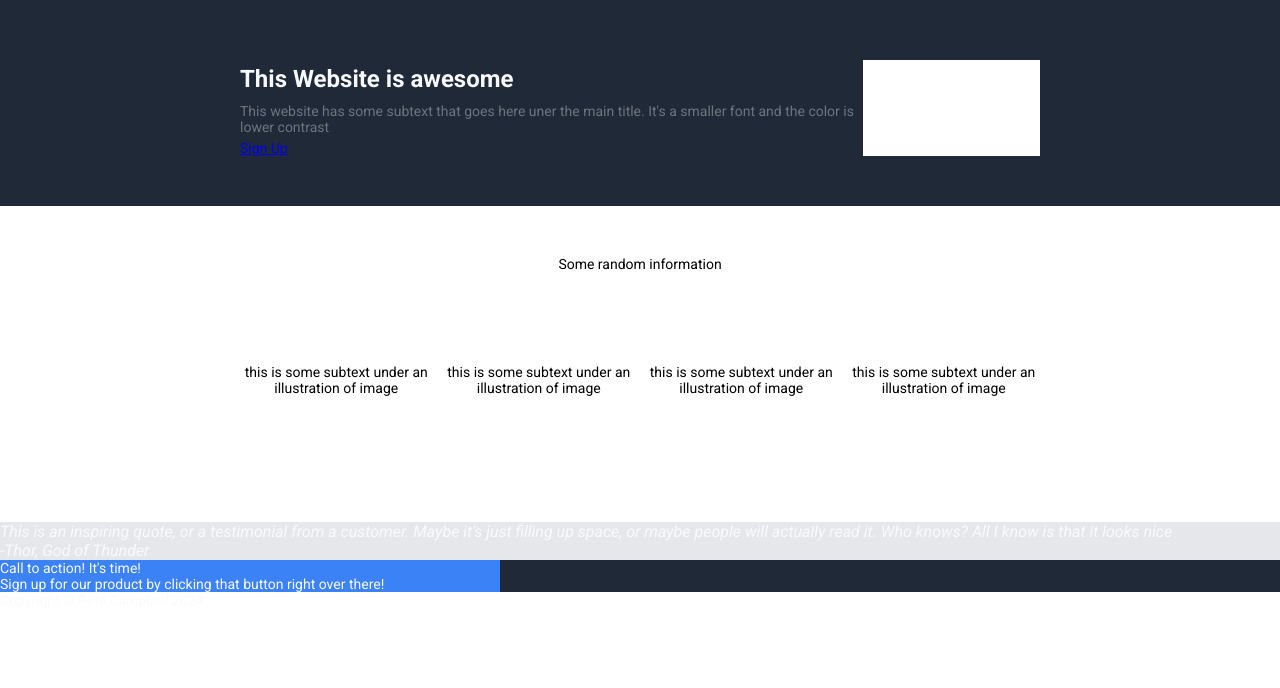
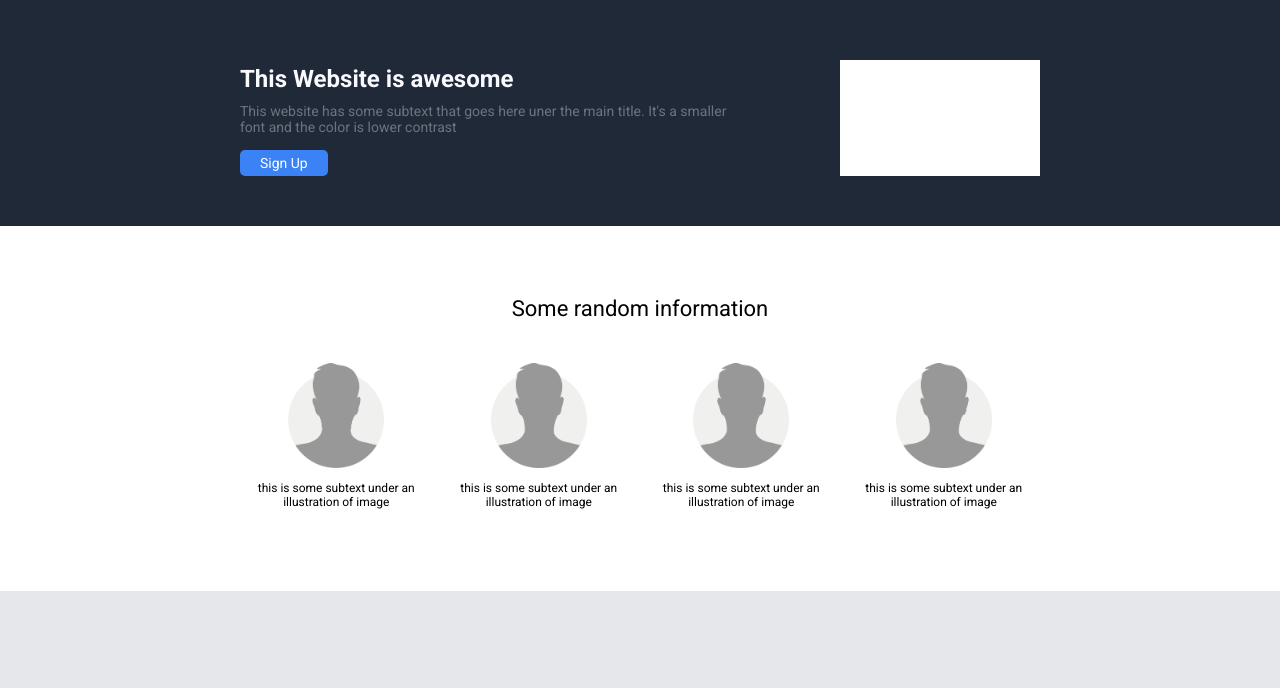
Before and after one commit to pjcampbell14/first-landing-page, a plain HTML site: page index.html in a window 1280 px wide. Shown: the part 40-728 px from the top of the page. Drawn offline with Linux system fonts and the light colour scheme.

Commit message:
Basic landing page complete

```diff
--- a/index.html
+++ b/index.html
@@ -10,22 +10,21 @@
     <link rel="stylesheet" href="style.css" />
   </head>
   <body>
+    <!-- Top Bar Section -->
     <div class="container">
-      <!-- Top Bar Section -->
       <div class="top-bar-section">
         <h1 class="logo">Header Logo</h1>
         <ul class="navbar">
-          <li>header link 1</li>
-          <li>header link 2</li>
-          <li>header link 3</li>
+          <li><a href="#">header link 1</a></li>
+          <li><a href="#">header link 2</a></li>
+          <li><a href="#">header link 3</a></li>
         </ul>
       </div>
       <div class="hero">
         <div class="left">
           <h2>This Website is awesome</h2>
           <p>
-            This website has some subtext that goes here uner the main title. It's a smaller font and the color is lower
-            contrast
+            This website has some subtext that goes here uner the main title. It's a smaller font and the color is lower contrast
           </p>
           <a href="#" class="btn">Sign Up</a>
         </div>
@@ -33,52 +32,54 @@
           <img src="" alt="" class="hero-image" />
         </div>
       </div>
+    </div>
 
     <!-- Random Information Section -->
     <div class="random-information-section">
-        <p>Some random information</p>
+      <p class="random-title">Some random information</p>
       <div class="gallery">
-          <div class="item-1">
-            <img src="" alt="" />
+        <div class="item">
+          <img src="/images/Icon Testimonials.png" alt="" />
           <p>this is some subtext under an illustration of image</p>
         </div>
-          <div class="item-2">
-            <img src="" alt="" />
+        <div class="item">
+          <img src="/images/Icon Testimonials.png" alt="" />
           <p>this is some subtext under an illustration of image</p>
         </div>
-          <div class="item-3">
-            <img src="" alt="" />
+        <div class="item">
+          <img src="/images/Icon Testimonials.png" alt="" />
           <p>this is some subtext under an illustration of image</p>
         </div>
-          <div class="item-4">
-            <img src="" alt="" />
+        <div class="item">
+          <img src="/images/Icon Testimonials.png" alt="" />
           <p>this is some subtext under an illustration of image</p>
         </div>
       </div>
     </div>
 
     <!-- Quote Section -->
+    <div class="quote-background">
     <div class="quote-section">
       <p class="quote">
-          This is an inspiring quote, or a testimonial from a customer. Maybe it's just filling up space, or maybe
-          people will actually read it. Who knows? All I know is that it looks nice
+        This is an inspiring quote, or a testimonial from a customer. Maybe it's just filling up space, or maybe people
+        will actually read it. Who knows? All I know is that it looks nice
       </p>
       <p class="author">-Thor, God of Thunder</p>
     </div>
-
+  </div>
     <!-- Call to action section -->
     <div class="call-to-action">
       <div class="cta-left">
         <p class="cta-title">Call to action! It's time!</p>
         <p class="cta-description">Sign up for our product by clicking that button right over there!</p>
       </div>
-        <div class="cta-right"><a href="" class="btn-inverted"></a></div>
+      <div class="cta-right"><a href="" class="btn">Sign up</a></div>
     </div>
-    </div>
+    </body>
 
     <!-- Footer section -->
     <div class="footer">
-      <p>Copyright &copy; Pete Campbell 2024</p>
+      <p>Copyright &copy; The Odin Project 2024</p>
       <p></p>
     </div>
   </body>
--- a/style.css
+++ b/style.css
@@ -47,10 +47,23 @@ body {
   color: #fff;
 }
 
+.navbar li a:hover {
+  text-decoration: underline;
+  color: #3b82f6;
+}
+
 .hero {
   display: flex;
   justify-content: space-between;
   padding: 50px 0;
+}
+
+.hero p {
+  margin-bottom: 10px;
+}
+
+.left {
+  width: 500px;
 }
 
 .left h2 {
@@ -61,6 +74,21 @@ body {
 .left p {
   color: #6d747e;
   padding: 5px 0;
+}
+
+.btn {
+  color: white;
+  text-decoration: none;
+  background-color: #3b82f6;
+  border-radius: 5px;
+  display: inline-block;
+  padding: 5px 20px;
+}
+
+.btn:hover {
+  background-color: white;
+  color: #3b82f6;
+  cursor: pointer;
 }
 
 .right {
@@ -76,6 +104,11 @@ body {
   padding: 50px 0;
 }
 
+.random-title {
+  font-size: 22px;
+  padding: 20px 0;
+}
+
 .gallery {
   display: flex;
   justify-content: center;
@@ -86,14 +119,61 @@ body {
   height: 200px;
 }
 
-.quote-section {
-  font-size: 16px;
-  font-style: italic;
+.gallery img {
+  width: 50%;
+}
+
+.gallery p {
+  margin: 10px;
+  font-size: 12px;
+}
+
+.quote-background {
   background: #e6e7eb;
 }
 
+.quote-section {
+  width: 800px;
+  margin: 0 auto;
+  padding: 100px 0;
+  font-size: 24px;
+  font-weight: 300;
+  font-style: italic;
+  color: #2a323f;
+}
+
+.quote-section .author {
+  font-weight: 800;
+  text-align: right;
+}
+
 .call-to-action {
-  width: 500px;
+  width: 800px;
+  height: 100px;
+  margin: 100px auto;
   background: #3b82f6;
   display: flex;
+  justify-content: space-evenly;
+  align-items: center;
+  border-radius: 5px;
 }
+
+.cta-title {
+  font-size: 18px;
+  padding: 10px 0;
+}
+
+.cta-description {
+  font-weight: 300;
+}
+
+.call-to-action .btn {
+  border: 1px solid white;
+}
+
+.footer {
+  font-weight: 300;
+  padding: 20px 0;
+  background: #202938;
+  text-align: center;
+}
```
Also changed, not shown: images/Icon Testimonials.png (added). Lines whose indentation alone changed are shown as unchanged.
